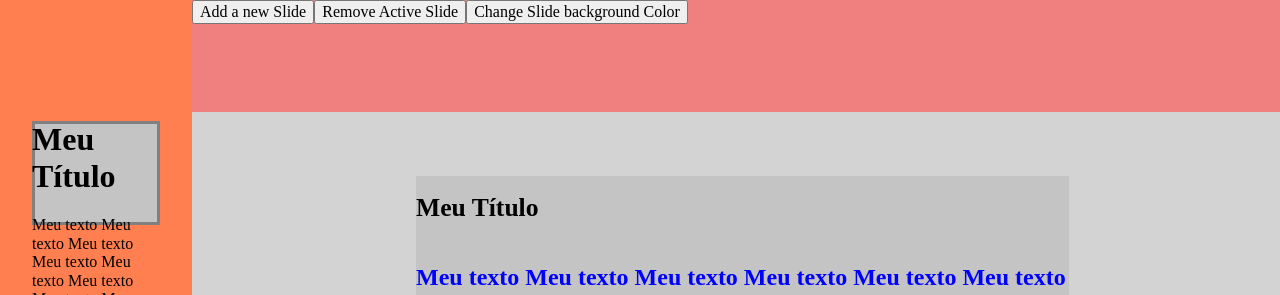
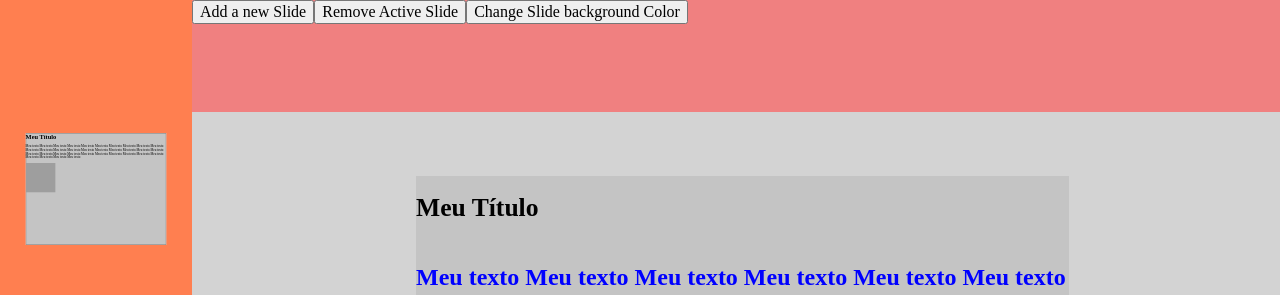
Before and after one commit to mattvasc/slideshow, an Angular app: page / in a window 1280 px wide. Shown: the top 295 px of the page. Built offline with nearby package versions, Linux system fonts and the light colour scheme; grey boxes are pictures that could not be loaded.

Commit message:
renderização da miniatura, refatoração do posicionamento da miniatura

```diff
--- a/src/app/thumbnails-menu/thumbnails-menu.component.html
+++ b/src/app/thumbnails-menu/thumbnails-menu.component.html
@@ -1,12 +1,12 @@
 <div class="thumbnail-body">
-
+<!-- REFATORAR -->
   <div class="slide-encapsulation">
-    <div class="slide" *ngFor="let slide of presentation.slides; index as i" [ngClass]="{'slide-active': i==activeSlide}" (click)="changeCurrentSlide(i)"
-    [style.background-color]="'rgb(' + presentation.slides[i].bgcolor.red +
+      <div class="slide miniature" *ngFor="let slide of presentation.slides; index as i" [ngClass]="{'slide-active': i==activeSlide}"
+        (click)="changeCurrentSlide(i)" [style.background-color]="'rgb(' + presentation.slides[i].bgcolor.red +
     ', '+presentation.slides[i].bgcolor.green +
-     ', ' + presentation.slides[i].bgcolor.blue + ')'">
-      <div *ngFor="let element of presentation.slides[i].elements"  [innerHtml]="element.data"></div>
-    </div>
+     ', ' + presentation.slides[i].bgcolor.blue + ')'" [style.bottom.vh]="fixPosition(i)">
+        <div *ngFor="let element of presentation.slides[i].elements" [innerHtml]="element.data"></div>
+      </div>
   </div>
 
 </div>
--- a/src/app/thumbnails-menu/thumbnails-menu.component.scss
+++ b/src/app/thumbnails-menu/thumbnails-menu.component.scss
@@ -1,7 +1,7 @@
 @import '../../styles.scss';
 
-$width-miniature: 10vw;
-$height-miniature: 13vh;
+$width-miniature: 55vw;
+$height-miniature: 70vh;
 
 .thumbnail-body {
     background-color: coral;
@@ -9,23 +9,23 @@ $height-miniature: 13vh;
     min-height: $height-thumbnail;
     position: absolute;
     float: left;
-    overflow: auto;
+    overflow-y: auto;
     padding-right: 20px;
 }
 
 .slide {
+    position: relative;
     background-color: white;
     min-width: $width-miniature;
     min-height: $height-miniature;
     max-width: $width-miniature;
     max-height: $height-miniature;
-    margin-top: 2vh;
 }
 
 .slide-encapsulation {
     position: absolute;
     left: ($width-thumbnail - $width-miniature)/2;
-    top: ($height-thumbnail - 5*($height-miniature + 2vh))/2;
+    top: ($height-thumbnail - 8*($height-miniature*0.2 + 2vh))/2;
     padding-bottom: 100px;
 }
 
@@ -34,3 +34,7 @@ $height-miniature: 13vh;
     -moz-box-shadow:inset 0px 0px 0px 3px gray;
     box-shadow:inset 0px 0px 0px 3px gray;
 }
+
+.miniature {
+    transform: scale(0.2);
+}
--- a/src/app/thumbnails-menu/thumbnails-menu.component.ts
+++ b/src/app/thumbnails-menu/thumbnails-menu.component.ts
@@ -23,6 +23,11 @@ export class ThumbnailsMenuComponent implements OnInit {
 	renderList() {
 
 	}
+
+	fixPosition(i: number) {
+		return 52*i;
+	}
+
 	changeCurrentSlide(index: number) {
 		this.activeSlide = index;
 		this.activeSlideChange.emit(index);
```
